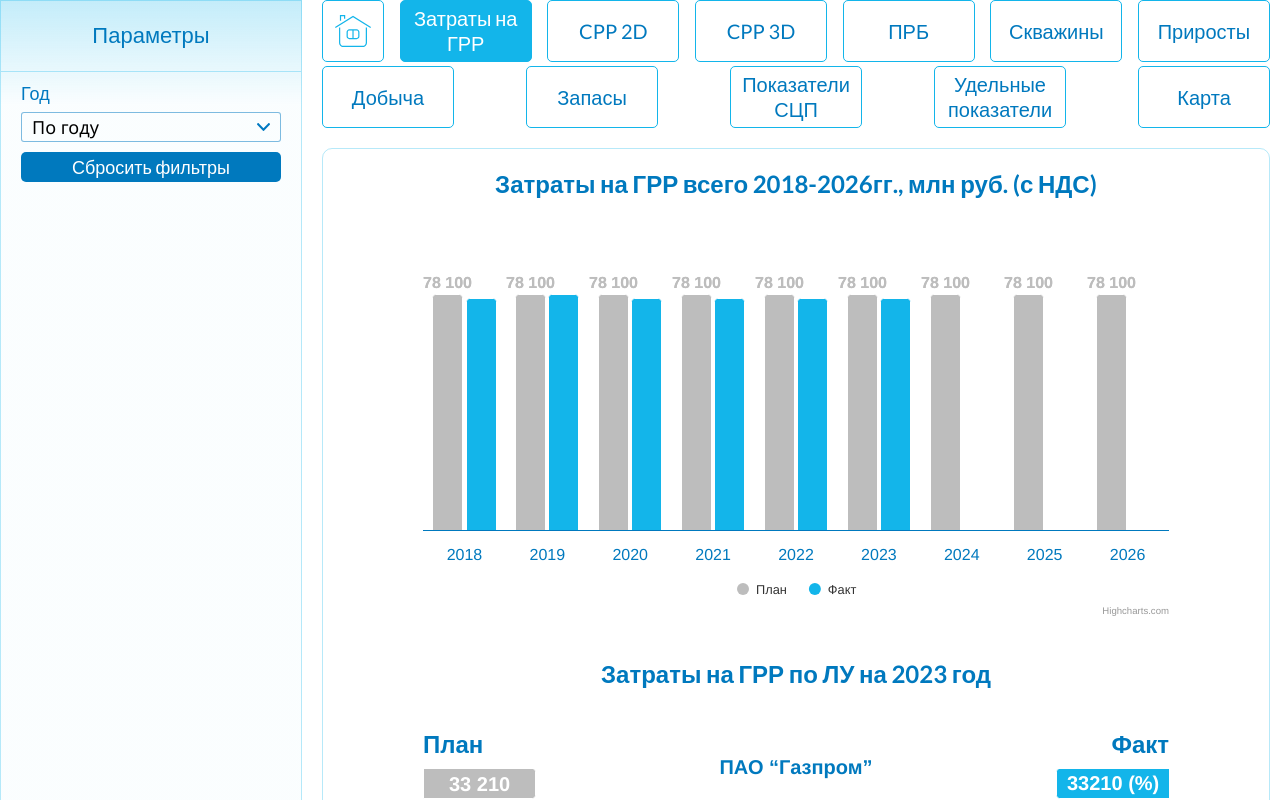
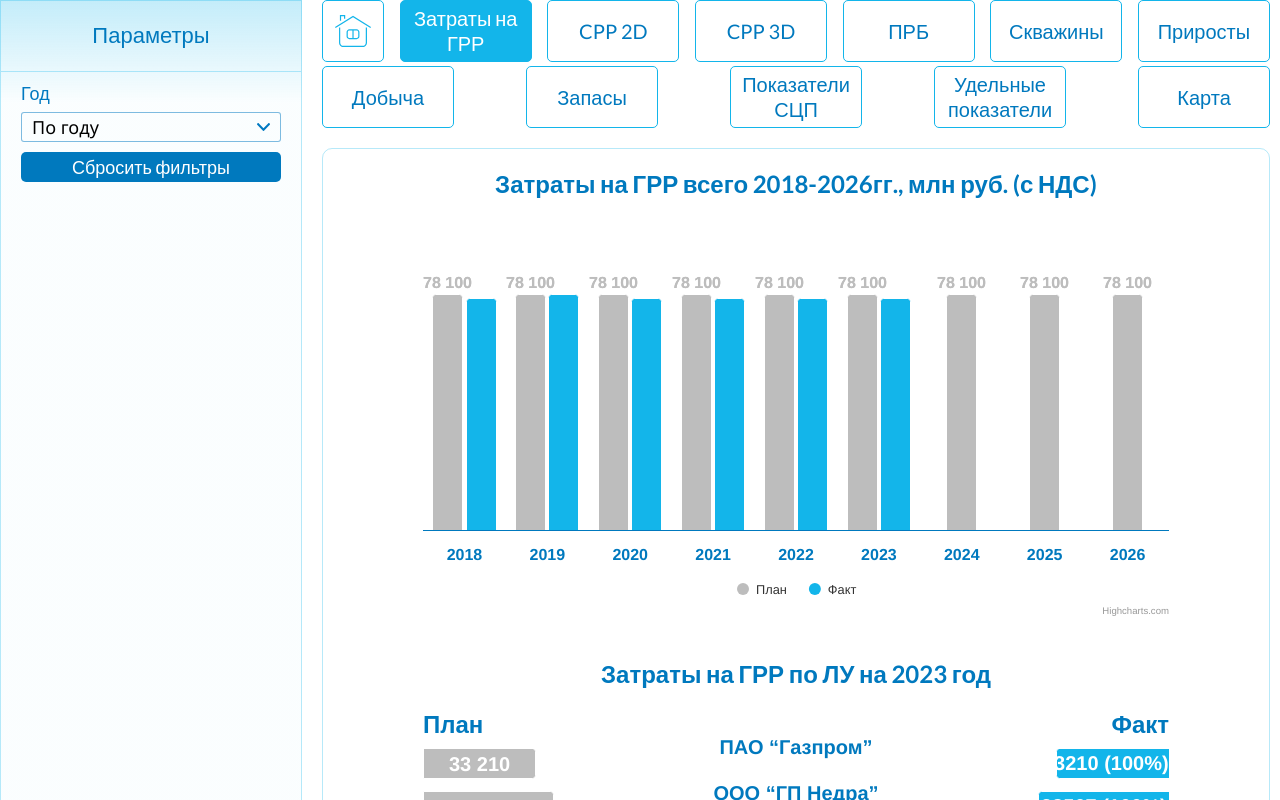
Before and after one commit to 381706-1KolesovaChristina/highcharts, a React (Create React App) app in the folder app/: page / in a window 1280 px wide. Shown: the top 800 px of the page. Built offline with nearby package versions, Linux system fonts and the light colour scheme.

Commit message:
30/05
Корректировки отступов (отступы в макете не соответствуют ближе-дальше, немного изменила, но все равно плохо).
График 2 - расчет процентов добавлен.

```diff
--- a/app/src/App.css
+++ b/app/src/App.css
@@ -17,15 +17,10 @@
 
   display: flex;
   flex-direction: column;
-  grid-gap: 40px;
+  gap: 40px;
 
   border-radius: 10px;
   border: 1px solid rgba(19, 181, 234, 0.3);
 
   padding: 0 90px;
 }
-
-/*
-.chart2 {
-  width: 520px;
-} */
--- a/app/src/components/charts/chartOne.jsx
+++ b/app/src/components/charts/chartOne.jsx
@@ -18,7 +18,7 @@ const options = {
             style: {
                 color: 'rgba(0, 121, 190, 1)',
                 fontSize: '16px',
-                fontWeight: 'semyBold'
+                fontWeight: 'bold'
             }
         }
     },
@@ -35,14 +35,8 @@ const options = {
                     textOutline: "0px"//белая обводка лейблов
                 }
             },
-            // pointWidth: 55,
-            // categoryPercentage: 1.0,
-            // barPercentage: 0.5,
             groupPadding: 0.1, //*расстояние между категориями столбцов
             pointPadding: 0.05 //*расстояние между столбцами внутри категории
-
-            // categoryPercentage: 1
-            // maxPointWidth: 55
         }
     },
     series: [
@@ -50,24 +44,22 @@ const options = {
             name: 'План',
             data: [78100, 78100, 78100, 78100, 78100, 78100, 78100, 78100, 78100],
             color: '#BDBDBD',
-            // centerInCategory: true,
+            centerInCategory: true, //*центрирование по категориям игнорируя пустые точки. false- резерв места для пустых точек
             dataLabels: {
                 style: {
                     color: '#BDBDBD',
                 },
-                // categoryPercentage: 1,
             },
         },
         {
             name: 'Факт',
             data: [76900, 78100, 76900, 76900, 76900, 76900],
             color: '#13B5EA',
-            // centerInCategory: true,
+            centerInCategory: true,
             dataLabels: {
                 style: {
                     color: '#13B5EA',
                 },
-                // categoryPercentage: 1,
             },
         }
     ],
--- a/app/src/components/charts/chartOne.module.css
+++ b/app/src/components/charts/chartOne.module.css
@@ -14,4 +14,5 @@
 .section1 {
     display: flex;
     flex-direction: column;
+    /* gap: ; */
 }
--- a/app/src/components/charts/chartTwo.jsx
+++ b/app/src/components/charts/chartTwo.jsx
@@ -4,7 +4,6 @@ import s from './chartTwo.module.css'
 
 let data1 = [33210, 38567, 46300, 51453, 56145, 62986];
 let data2 = [33210, 38567, 46300, 51453, 56145, 62986];
-let data3 = [100 * data2[0] / data1[0], 100 * data2[1] / data1[1]];
 
 const options = {
     chart: {
@@ -15,7 +14,7 @@ const options = {
     title: {
         text: 'ПАО “Газпром”<br><br>ООО “ГП Недра”<br><br>ООО “ГП НИИГАЗ”<br><br>ООО “ГД Краснодар”<br><br>Компания N<br><br>Компания N',
         align: 'center',//*выравнивание по горизонтали
-        floating: true,
+        floating: true,//*плавающий заголовок - область графика не освобождает место под него
         y: 5,
         verticalAlign: 'top',//'middle',//*выравнивание по вертикали
         style: {
@@ -28,44 +27,24 @@ const options = {
         enabled: false
     },
     xAxis: [{
-        visible: false,
+        visible: false,//*отображение
         type: 'category',
-        reversed: true,
-        opposite: true,//!
-        // centerInCategory: true,//
-        // alignTicks: false,//
-        lineColor: 'transparent',//скрыть саму ось
-        tickLength: 0,//скрыть саму ось
+        reversed: true,//*поворот оси наибольшим числом к нач.коорд.
         categories: ['ПАО “Газпром”', 'ООО “ГП Недра”', 'ООО “ГП НИИГАЗ”', 'ООО “ГД Краснодар”', 'Компания N', 'Компания N'],
     },
     {
         visible: false,
         type: 'category',
         reversed: false,
-        //opposite: true,//!
         linkedTo: 0,
-        // centerInCategory: true,//
-        // alignTicks: false,//
         categories: ['ПАО “Газпром”', 'ООО “ГП Недра”', 'ООО “ГП НИИГАЗ”', 'ООО “ГД Краснодар”', 'Компания N', 'Компания N'],
-
-    },
-    {
-        visible: false,
-        type: 'category',
-        reversed: false,
-        //opposite: true,//!
-        linkedTo: 0,
-        // centerInCategory: true,//
-        // alignTicks: false,//
-        categories: ['ПАО “Газпром”', 'ООО “ГП Недра”', 'ООО “ГП НИИГАЗ”', 'ООО “ГД Краснодар”', 'Компания N', 'Компания N'],
-
     }
     ],
     plotOptions: {
         series: {
             dataLabels: {
                 enabled: true,
-                inside: true,
+                inside: true,//*вырпвнивание внутри столбца
                 color: '#FFFFFF',
                 style: {
                     textOutline: 0,
@@ -73,8 +52,6 @@ const options = {
                 }
             },
             pointWidth: 30,
-            pointPadding: 0,//!
-            connectorAllowed: true
         }
     },
 
@@ -108,10 +85,14 @@ const options = {
             data: data2,
             color: '#13B5EA',
             yAxis: 1,
-            xAxis: 2,
+            xAxis: 1,
             categories: ['ПАО “Газпром”', 'ООО “ГП Недра”', 'ООО “ГП НИИГАЗ”', 'ООО “ГД Краснодар”', 'Компания N', 'Компания N'],
             dataLabels: {
-                format: '{point.y} (%)'
+                //format: '{point.y} {data3.value}(%)'
+                formatter: function () {
+                    let series1 = this.series.chart.series[0].yData[this.point.index];
+                    return `${this.y} (${((this.y / series1) * 100)}%)`;
+                }
             },
         }
     ],
--- a/app/src/components/charts/chartTwo.module.css
+++ b/app/src/components/charts/chartTwo.module.css
@@ -23,5 +23,5 @@
     font-weight: bold;
     text-align: center;
 
-    padding-bottom: 40px;
+    padding-bottom: 20px;
 }
```
